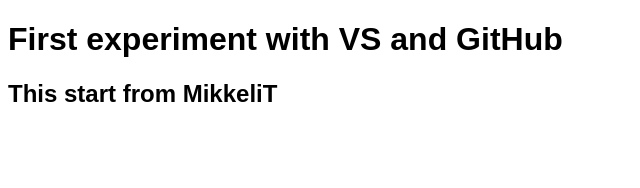
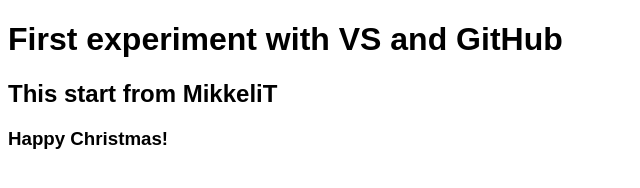
Before and after one commit to KingOfSpicy/GitHubAndVS_1805844, a plain HTML site: page wwwroot/index.html in a window 1280 px wide. Shown: the whole page, without its empty margins (0-640 px from the left). Drawn offline with Linux system fonts and the light colour scheme.

Commit message:
Happy Christmas!

```diff
--- a/wwwroot/index.html
+++ b/wwwroot/index.html
@@ -8,5 +8,6 @@
 <body>
     <h1>First experiment with VS and GitHub</h1>
     <h2>This start from MikkeliT</h2>
+    <h3>Happy Christmas!</h3>
 </body>
 </html>
```
